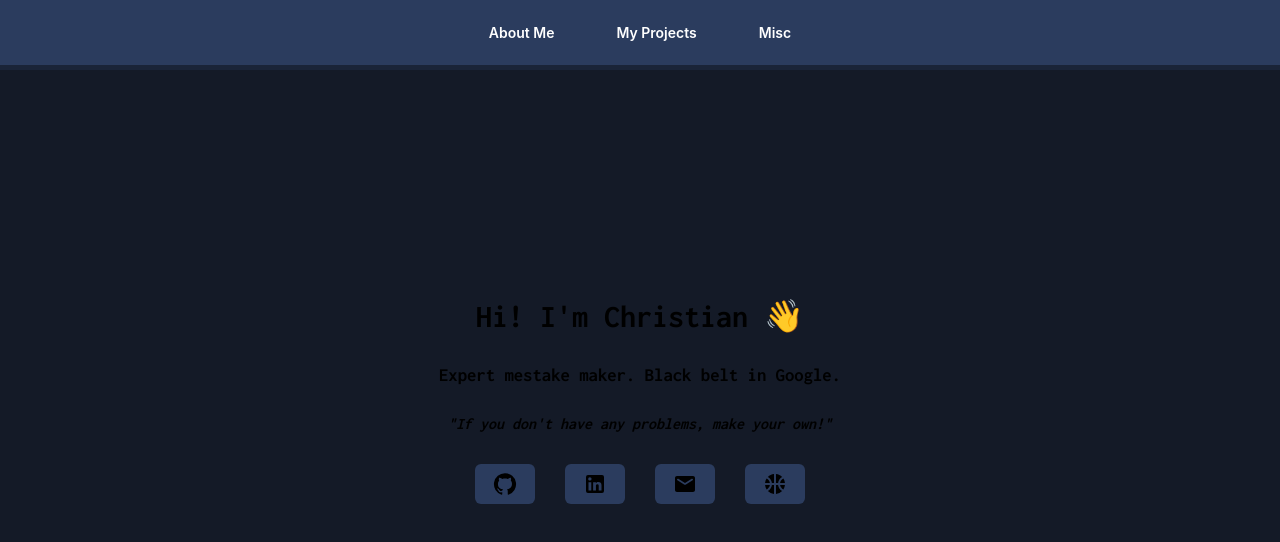
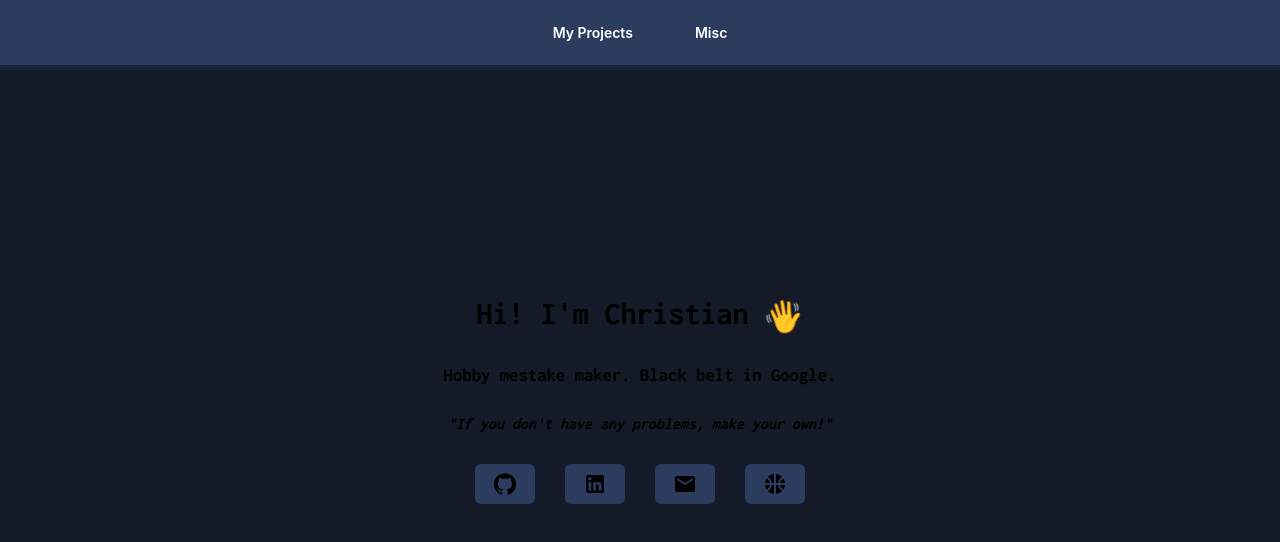
Before and after one commit to scoogii/portfolio, a Next.js app: page / in a window 1280 px wide. Shown: the top 542 px of the page. Built offline with nearby package versions, Linux system fonts and the light colour scheme.

Commit message:
add projects and misc empty page and wave animation

```diff
--- a/app/_components/Nav.jsx
+++ b/app/_components/Nav.jsx
@@ -1,4 +1,5 @@
 import { Box, Button } from "@mui/joy";
+import Link from "next/link";
 
 const Nav = () => {
   const navStyle = {
@@ -26,9 +27,12 @@ const Nav = () => {
 
   return (
     <Box sx={navStyle}>
-      <Button sx={navButtonStyle}>About Me</Button>
-      <Button sx={navButtonStyle}>My Projects</Button>
-      <Button sx={navButtonStyle}>Misc</Button>
+      <Button sx={navButtonStyle} href="/projects" component={Link}>
+        My Projects
+      </Button>
+      <Button sx={navButtonStyle} href="/misc" component={Link}>
+        Misc
+      </Button>
     </Box>
   );
 };
--- a/app/page.jsx
+++ b/app/page.jsx
@@ -17,8 +17,19 @@ export default function Home() {
     <main className={styles.main}>
       <Nav />
       <Box sx={introCardStyle}>
-        <h1>Hi! I&apos;m Christian 👋</h1>
-        <h3>Expert mestake maker. Black belt in Google.</h3>
+        <div
+          style={{
+            clear: "both",
+            display: "flex",
+            gap: "15px",
+          }}
+        >
+          <h1 style={{ float: "left" }}>Hi! I&apos;m Christian</h1>
+          <h1 className={styles.rotate} style={{ float: "right" }}>
+            👋
+          </h1>
+        </div>
+        <h3>Hobby mestake maker. Black belt in Google.</h3>
         <h4 style={{ fontStyle: "italic" }}>
           &quot;If you don&apos;t have any problems, make your own!&quot;
         </h4>
--- a/app/page.module.css
+++ b/app/page.module.css
@@ -7,3 +7,19 @@
   min-height: 100vh;
   gap: 4vh;
 }
+
+.rotate {
+  animation: rotation 3s linear infinite;
+}
+
+@keyframes rotation {
+  0% {
+    transform: rotate(0deg);
+  }
+  50% {
+    transform: rotate(60deg);
+  }
+  100% {
+    transform: rotate(0deg);
+  }
+}
```
Also changed, not shown: app/misc/page.jsx (added, +12 -0 lines), app/projects/page.jsx (added, +12 -0 lines).
